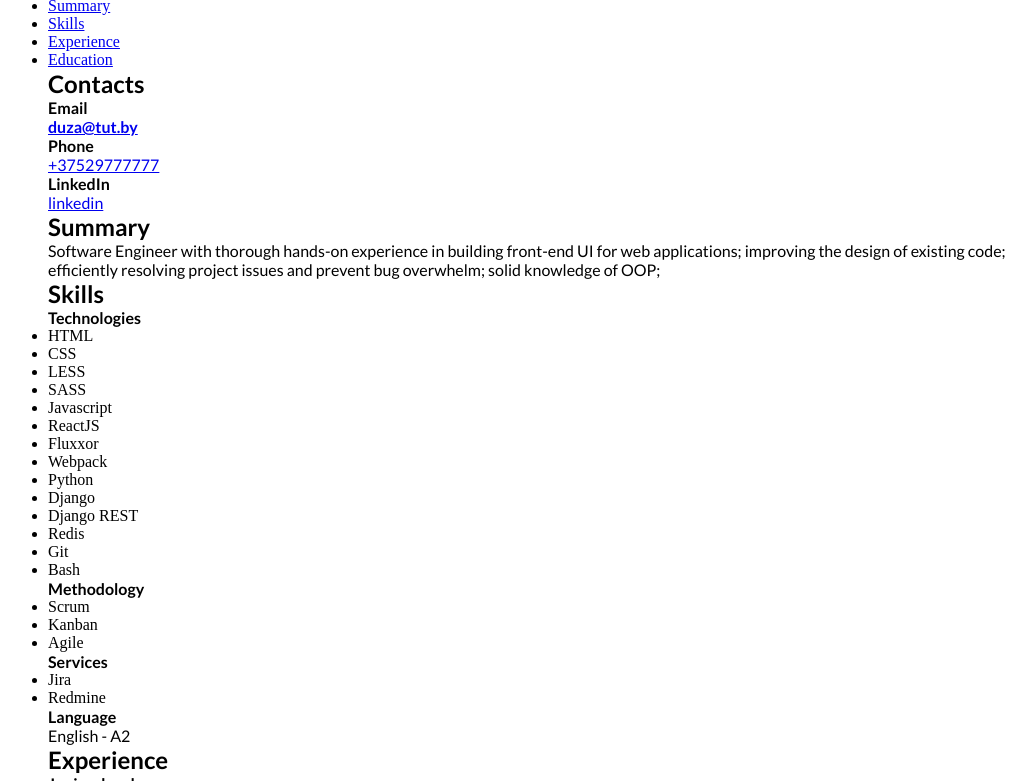
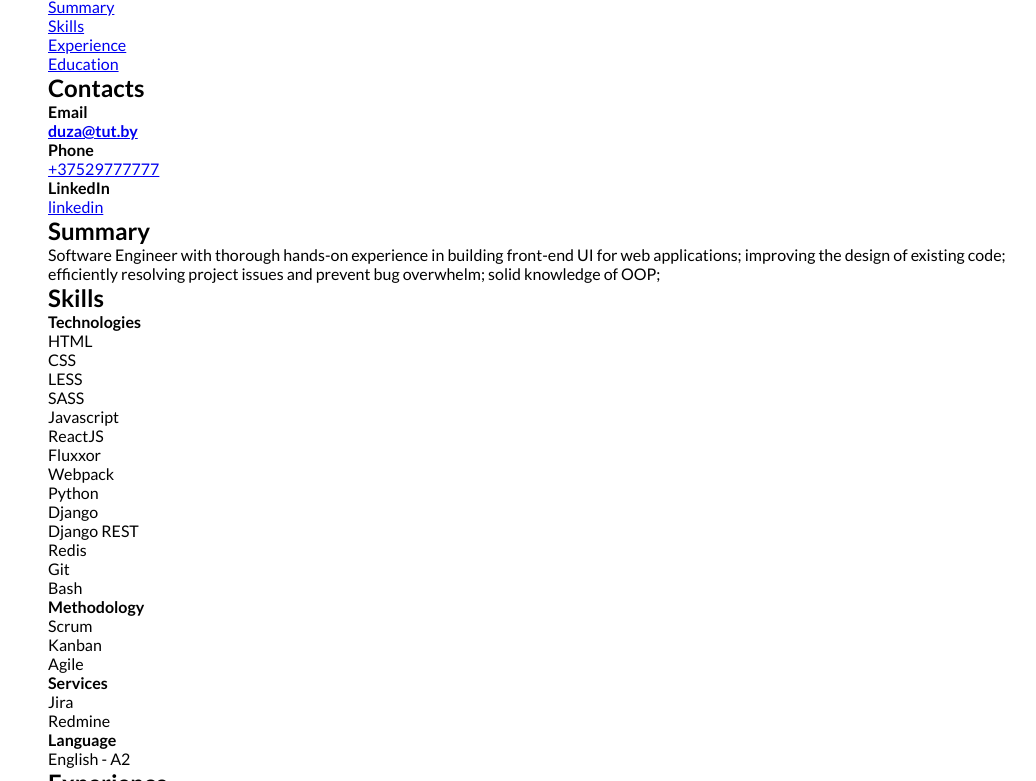
Before and after one commit to duza/rsschool-codejam1-cv, a plain HTML site: page index.html in a window 1280 px wide. Shown: the part 211-992 px from the top of the page, without its empty margins (80-1116 px from the left). Drawn offline with Linux system fonts and the light colour scheme.

Commit message:
feat: Add using arial font, remove bullets

```diff
--- a/style.css
+++ b/style.css
@@ -1,12 +1,18 @@
 * {
   margin: 0;
   padding: 0;
+  border: 0;
 }
 
 .root {
   max-width: 1024px;
   margin: 0px auto;
 }
-h1, h2, h4, p {
-  font-family: "Lato", sans-serif;
+
+body {
+  font-family: "Lato", Arial, sans-serif;
 }
+
+ul {
+  list-style-type: none;
+}
```
